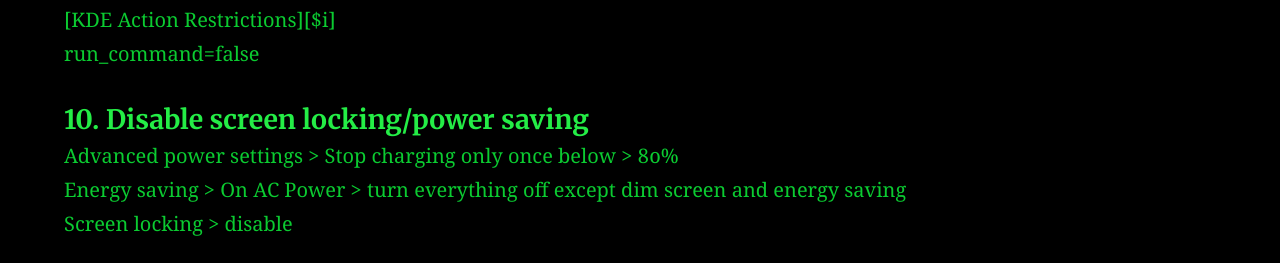
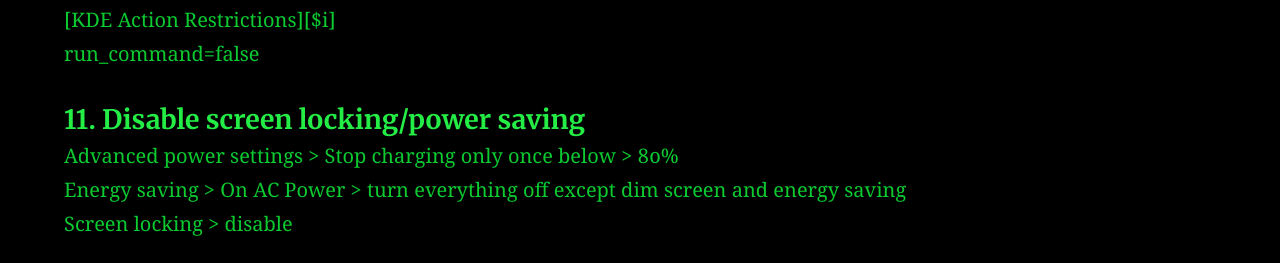
Before and after one commit to AC01010/Connor-McCartney.github.io, a Jekyll site: the page built from _posts/3022-08-27-endeavour.md, in a window 1280 px wide and 900 px high, scrolled down 2024 px. Shown: the part 634-897 px from the top of the window. Built offline with Jekyll 4.4.1, drawn with Linux system fonts in a browser that asks for light colours.

Commit message:
Update 3022-08-27-endeavour.md

```diff
--- a/_posts/3022-08-27-endeavour.md
+++ b/_posts/3022-08-27-endeavour.md
@@ -87,7 +87,7 @@
 run_command=false
 
 
-#### 10. Disable screen locking/power saving
+#### 11. Disable screen locking/power saving
 
 Advanced power settings > Stop charging only once below > 80% <br>
 Energy saving > On AC Power > turn everything off except dim screen and energy saving <br>
```
